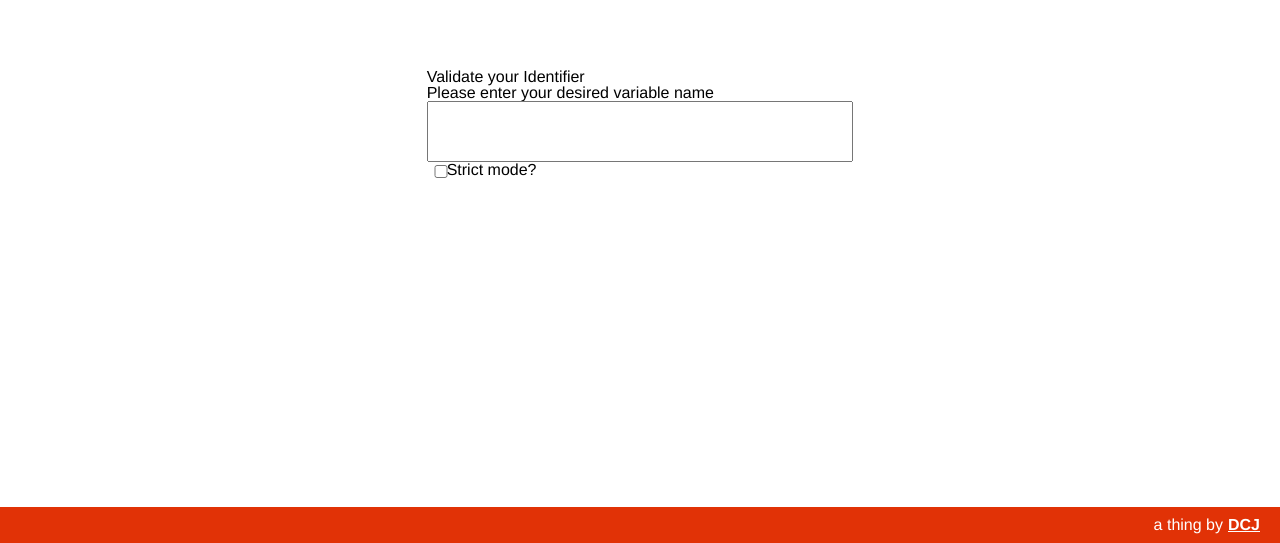
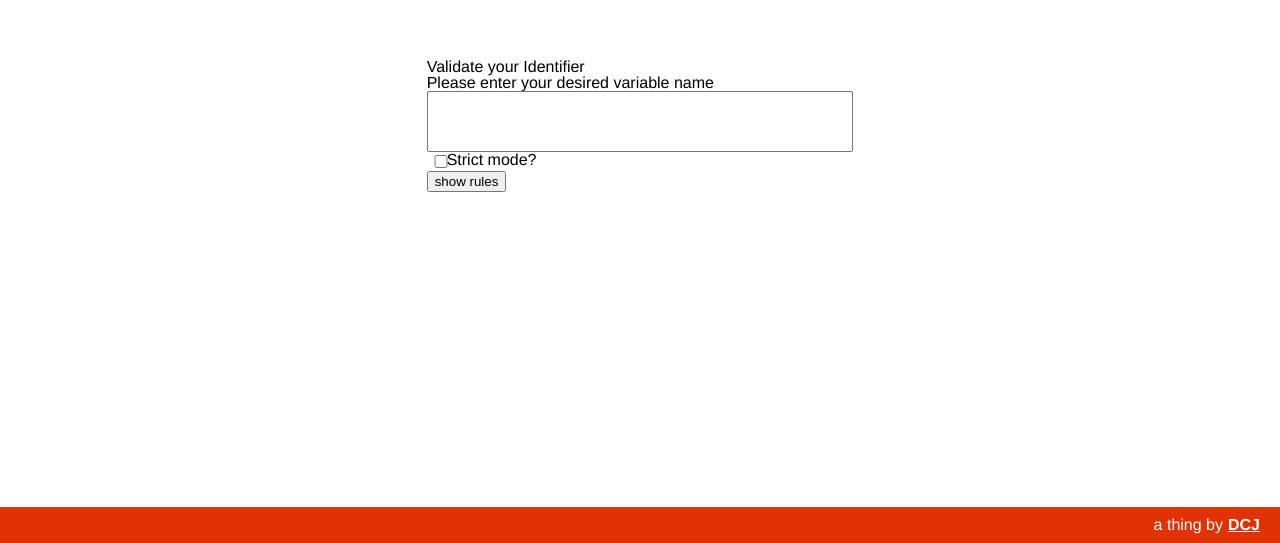
Before and after one commit to iamdcj/vargood, a React (Create React App) app: page / in a window 1280 px wide. Shown: the part 257-800 px from the top of the page. Built offline with nearby package versions, Linux system fonts and the light colour scheme.

Commit message:
Add rules dropdown

```diff
--- /dev/null
+++ b/src/App/components/Validator/Components/Rules/Rules.tsx
@@ -0,0 +1,26 @@
+import React, { useState } from 'react';
+
+import './styles/index.css';
+
+interface Props {}
+
+const Rules: React.FunctionComponent<Props> = () => {
+  const [visible, toggleVisibility] = useState(false);
+
+  return (
+    <div className={`rules ${visible ? 'is--visible' : 'is--hidden'}`}>
+      <button onClick={() => toggleVisibility(!visible)}>
+        {visible ? 'hide' : 'show'} rules
+      </button>
+      <div className='rules__inner'>
+        <h3>Identifier Rules</h3>
+        <ul>
+          <li>A-Z, $, or _ to start identifier.</li>
+          <li>Following characters can contain digits.</li>
+        </ul>
+      </div>
+    </div>
+  );
+};
+
+export { Rules };
--- /dev/null
+++ b/src/App/components/Validator/Components/Rules/index.ts
@@ -0,0 +1 @@
+export { Rules } from './Rules';
--- /dev/null
+++ b/src/App/components/Validator/Components/Rules/styles/index.css
@@ -0,0 +1,9 @@
+.rules__inner {
+  display: none;
+  position: absolute;
+}
+
+
+.is--visible .rules__inner {
+  display: block;
+}
--- a/src/App/components/Validator/Validator.tsx
+++ b/src/App/components/Validator/Validator.tsx
@@ -1,5 +1,7 @@
 import React from 'react';
 import './styles/index.css';
+
+import { Rules } from './Components/Rules';
 
 interface Props {}
 
@@ -37,6 +39,7 @@ const Validator: React.FunctionComponent<Props> = () => {
           <label htmlFor='validator'>Strict mode?</label>
         </div>
       </div>
+      <Rules />
     </section>
   );
 };
```
Also changed, not shown: 1 other file (tests, documents, lock files or other folders).
